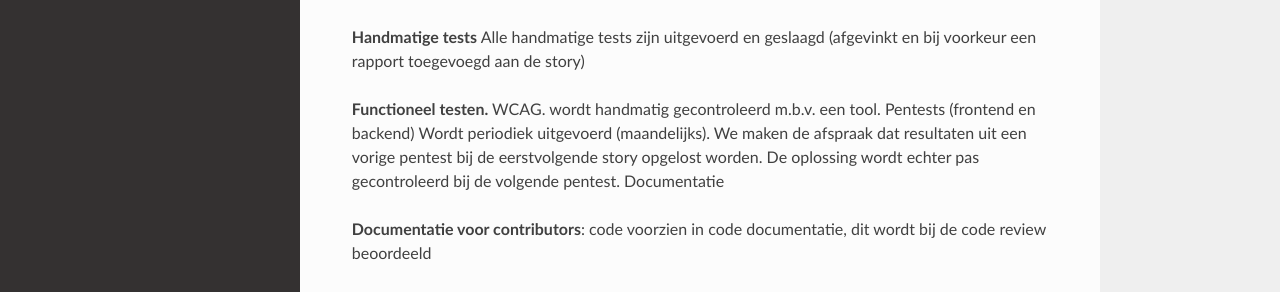
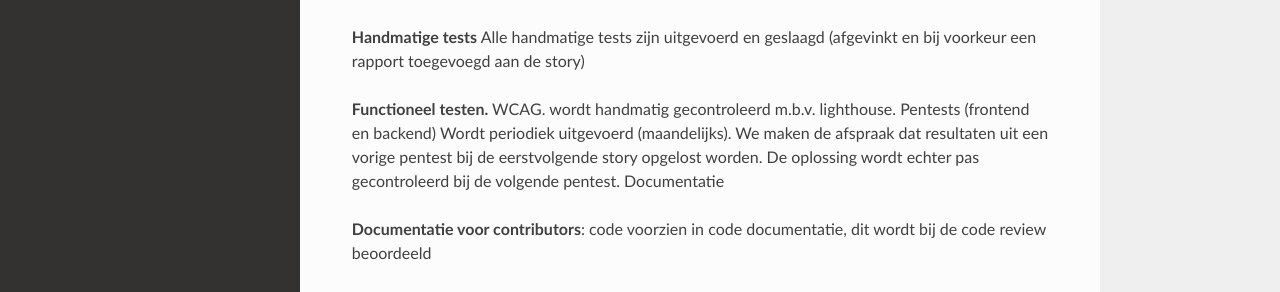
Before and after one commit to Klantinteractie-Servicesysteem/.github, an MkDocs documentation site: the page built from docs/DEFINITIONOFDONE.md, in a window 1280 px wide and 1177 px high. Shown: the part 614-906 px from the top of the window. Built offline with MkDocs 1.6.1, drawn with Linux system fonts in a browser that asks for light colours; nearby versions of some CDN libraries.

Commit message:
Update DEFINITIONOFDONE.md

```diff
--- a/docs/DEFINITIONOFDONE.md
+++ b/docs/DEFINITIONOFDONE.md
@@ -21,7 +21,7 @@ Aanwezigheid ongewenste variabelen (tokens, secrets etc.) (alleen indien we hier
 Alle handmatige tests zijn uitgevoerd en geslaagd (afgevinkt en bij voorkeur een rapport toegevoegd aan de story)
 
 **Functioneel testen.**
-WCAG. wordt handmatig gecontroleerd m.b.v. een tool.
+WCAG. wordt handmatig gecontroleerd m.b.v. lighthouse.
 Pentests (frontend en backend) Wordt periodiek uitgevoerd (maandelijks). We maken de afspraak dat resultaten uit een vorige pentest bij de eerstvolgende story opgelost worden. De oplossing wordt echter pas gecontroleerd bij de volgende pentest.
 Documentatie
 
```
